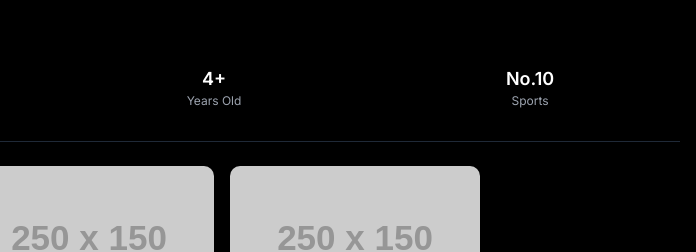
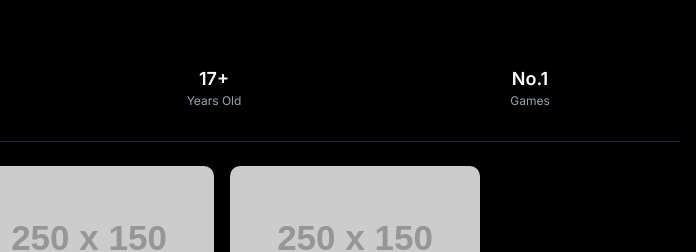
Before and after one commit to zavierr13/zavierr13.github.io, a plain HTML site: page index.html in a window 1280 px wide. Shown: the part 131-383 px from the top of the page, 584-1280 px from the left. Drawn offline with nearby package versions, Linux system fonts and the light colour scheme; placeholder pictures from the web are drawn by us.

Commit message:
Update index.html

```diff
--- a/index.html
+++ b/index.html
@@ -95,12 +95,12 @@
                 </div>
             </div>
             <div>
-                <p class="font-semibold text-lg">4+</p>
+                <p class="font-semibold text-lg">17+</p>
                 <p class="text-gray-400 text-xs">Years Old</p>
             </div>
             <div>
-                <p class="font-semibold text-lg">No.10</p>
-                <p class="text-gray-400 text-xs">Sports</p>
+                <p class="font-semibold text-lg">No.1</p>
+                <p class="text-gray-400 text-xs">Games</p>
             </div>
         </div>
 
```
